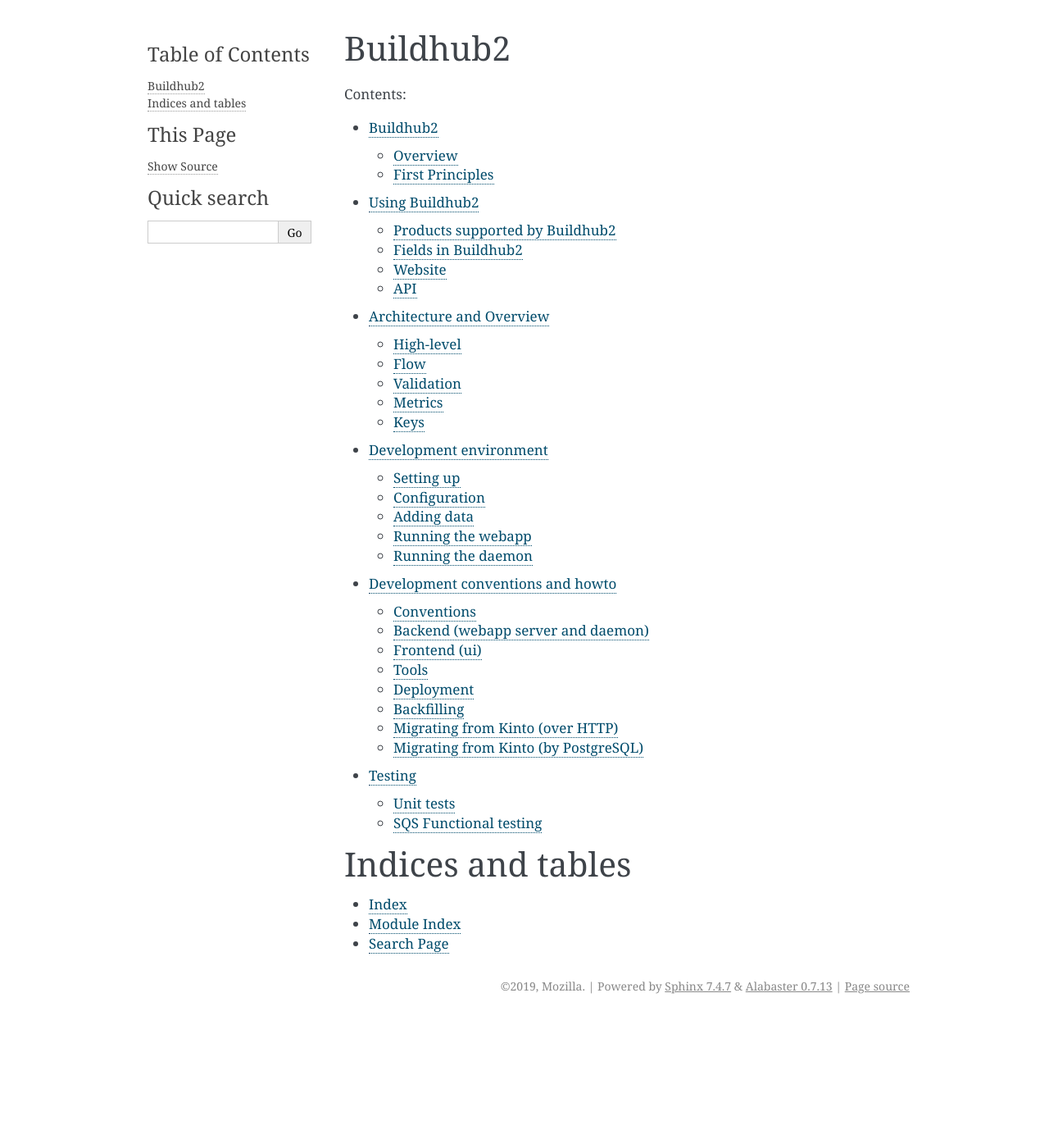
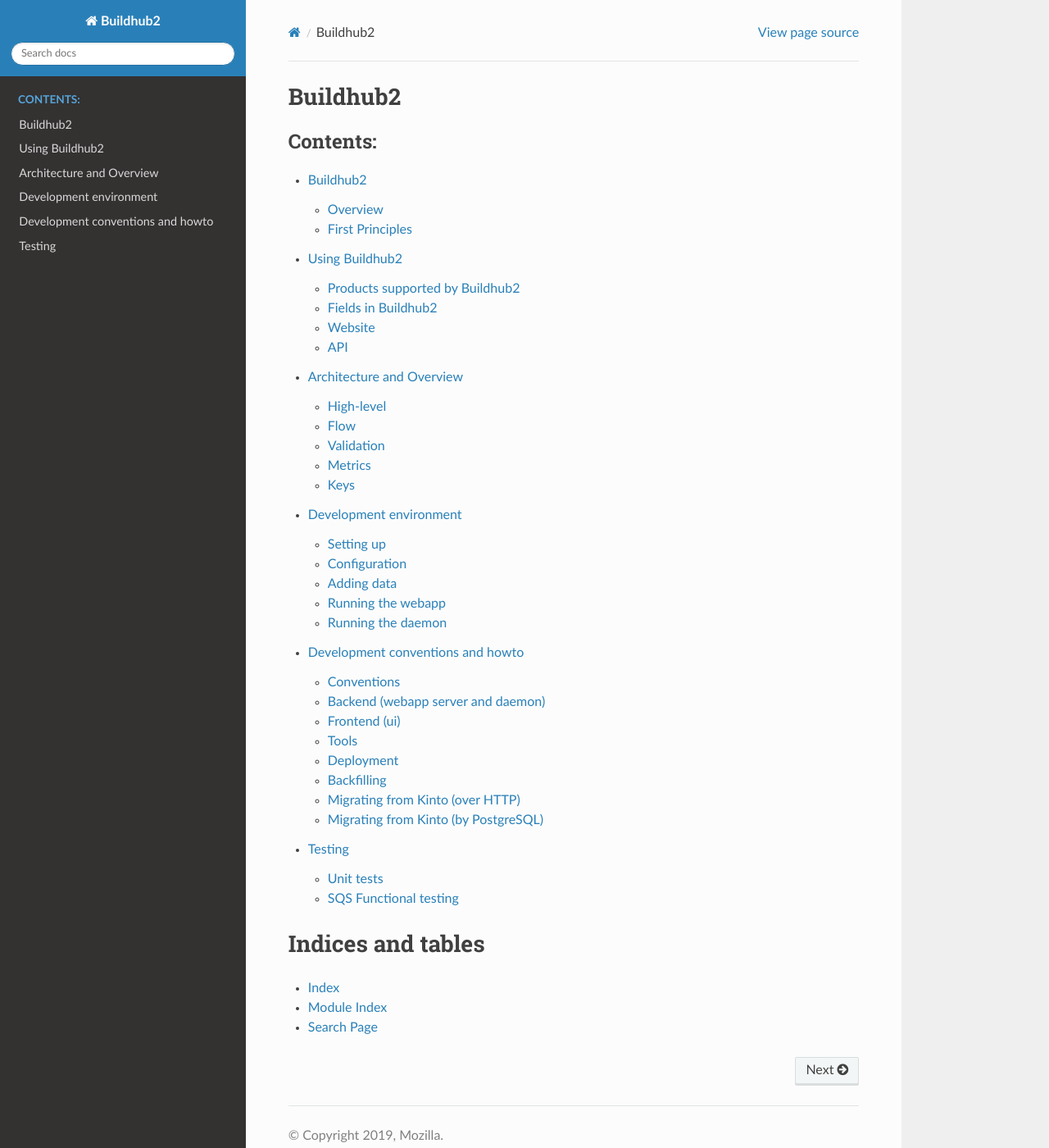
Before and after one commit to mozilla-releng/buildhub2, a Sphinx documentation site: the page built from docs/index.rst, in a window 1280 px wide and 1400 px high. Shown: the whole window at 82% size. Built offline with Sphinx 7.4.7 and the Read the Docs theme 2.0.0, drawn with Linux system fonts in a browser that asks for light colours; some of the changed text lies outside the part shown.

Commit message:
Fix docs building and theme
* docs building no longer tries to run services
* docs use sphinx-rtd-theme which is easier to read (for me)

```diff
--- a/docs/conf.py
+++ b/docs/conf.py
@@ -14,6 +14,7 @@
 # import sys
 # sys.path.insert(0, os.path.abspath('.'))
 
+import sphinx_rtd_theme
 
 # -- Project information -----------------------------------------------------
 
@@ -44,7 +45,9 @@
 # The theme to use for HTML and HTML Help pages.  See the documentation for
 # a list of builtin themes.
 #
-html_theme = 'alabaster'
+html_theme = "sphinx_rtd_theme"
+
+html_theme_path = [sphinx_rtd_theme.get_html_theme_path()]
 
 # Add any paths that contain custom static files (such as style sheets) here,
 # relative to this directory. They are copied after the builtin static files,
--- a/requirements.txt
+++ b/requirements.txt
@@ -344,3 +344,6 @@
     --hash=sha256:c8716a48d94b06bb3b2524c2b77e055fb313aeb4ea620c8dd03a105574ba704f \
     --hash=sha256:cd5df75523866410809ca100dc9681e301e3c27567cf498077e8551b6d20e42f \
     --hash=sha256:e249096428b3ae81b08327a63a485ad0878de3fb939049038579ac0ef61e17e7
+sphinx-rtd-theme==0.4.3 \
+    --hash=sha256:00cf895504a7895ee433807c62094cf1e95f065843bf3acd17037c3e9a2becd4 \
+    --hash=sha256:728607e34d60456d736cc7991fd236afb828b21b82f956c5ea75f94c8414040a
```
Also changed, not shown: 1 other file.
